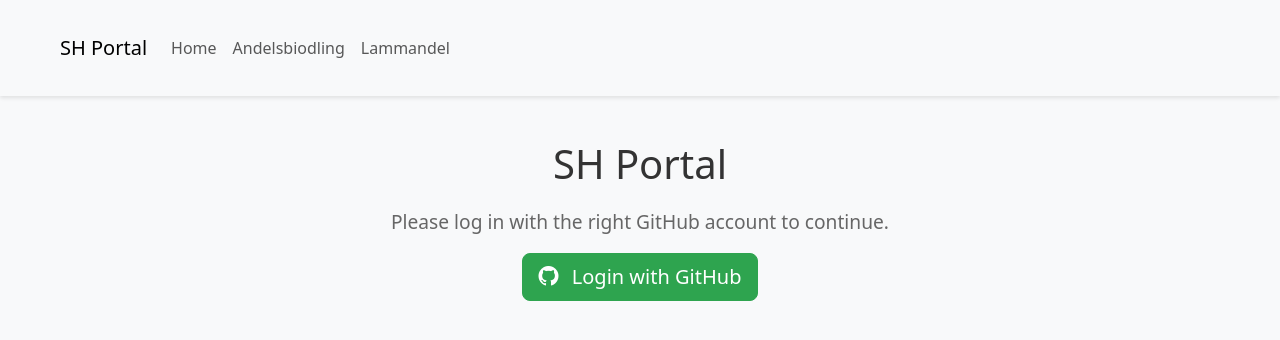
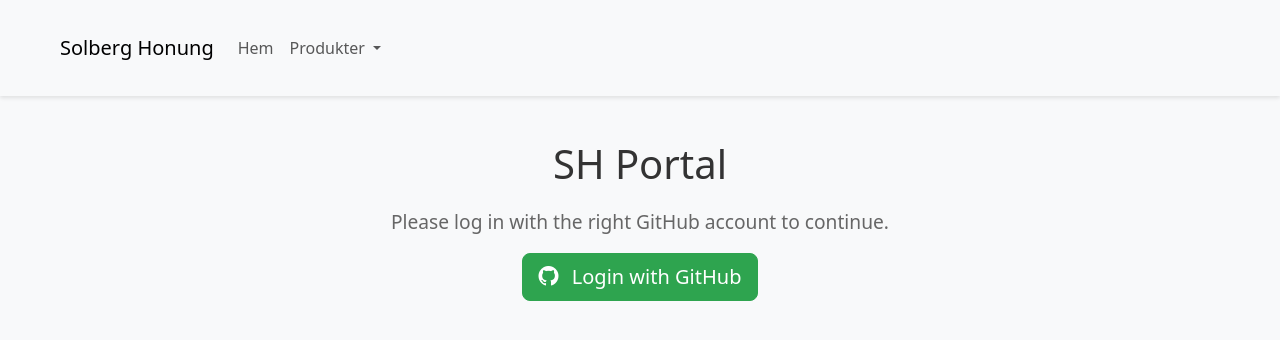
Before and after one commit to valyo/sh_webshop, a Flask app: page / in a window 1280 px wide. Shown: the top 340 px of the page. Run offline with Flask 3, Linux system fonts and the light colour scheme; some libraries are stand-ins or nearby versions.

Commit message:
add products menu and page

```diff
--- a/sh_portal/__init__.py
+++ b/sh_portal/__init__.py
@@ -65,10 +65,12 @@ def create_app():
     from sh_portal.andelsbiodling import andelsbiodling
     from sh_portal.lammandel import lammandel
     from sh_portal.admin import admin
+    from sh_portal.products import products
 
     app.register_blueprint(main)
     app.register_blueprint(andelsbiodling)
     app.register_blueprint(lammandel)
     app.register_blueprint(admin)
+    app.register_blueprint(products)
 
     return app
--- a/sh_portal/templates/base.html
+++ b/sh_portal/templates/base.html
@@ -11,20 +11,24 @@
 <body>
     <nav class="navbar navbar-expand-lg navbar-light bg-light">
         <div class="container">
-            <a class="navbar-brand" href="/">SH Portal</a>
+            <a class="navbar-brand" href="/">Solberg Honung</a>
             <button class="navbar-toggler" type="button" data-bs-toggle="collapse" data-bs-target="#navbarNav">
                 <span class="navbar-toggler-icon"></span>
             </button>
             <div class="collapse navbar-collapse" id="navbarNav">
                 <ul class="navbar-nav me-auto">
                     <li class="nav-item">
-                        <a class="nav-link" href="/">Home</a>
+                        <a class="nav-link" href="/">Hem</a>
                     </li>
-                    <li class="nav-item">
-                        <a class="nav-link" href="/andelsbiodling">Andelsbiodling</a>
-                    </li>
-                    <li class="nav-item">
-                        <a class="nav-link" href="/lammandel">Lammandel</a>
+                    <li class="nav-item dropdown">
+                        <a class="nav-link dropdown-toggle" href="#" id="productsDropdown" role="button" data-bs-toggle="dropdown">
+                            Produkter
+                        </a>
+                        <ul class="dropdown-menu">
+                            <li><a class="dropdown-item" href="/produkter">Alla produkter</a></li>
+                            <li><a class="dropdown-item" href="/andelsbiodling">Andelsbiodling</a></li>
+                            <li><a class="dropdown-item" href="/lammandel">Lammandel</a></li>
+                        </ul>
                     </li>
                 </ul>
                 <div class="navbar-nav">
```
Also changed, not shown: sh_portal/products.py (added, +11 -0 lines), sh_portal/templates/products/index.html (added, +18 -0 lines).
